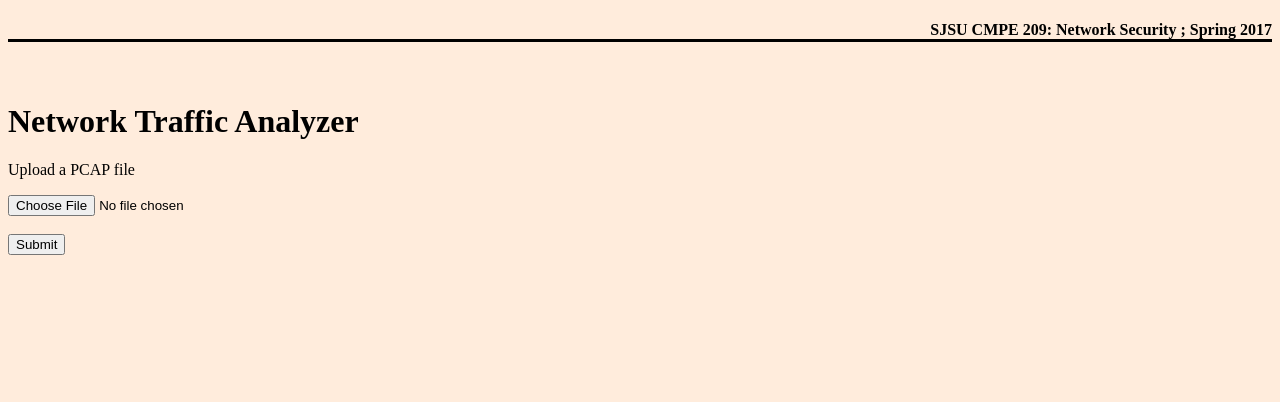
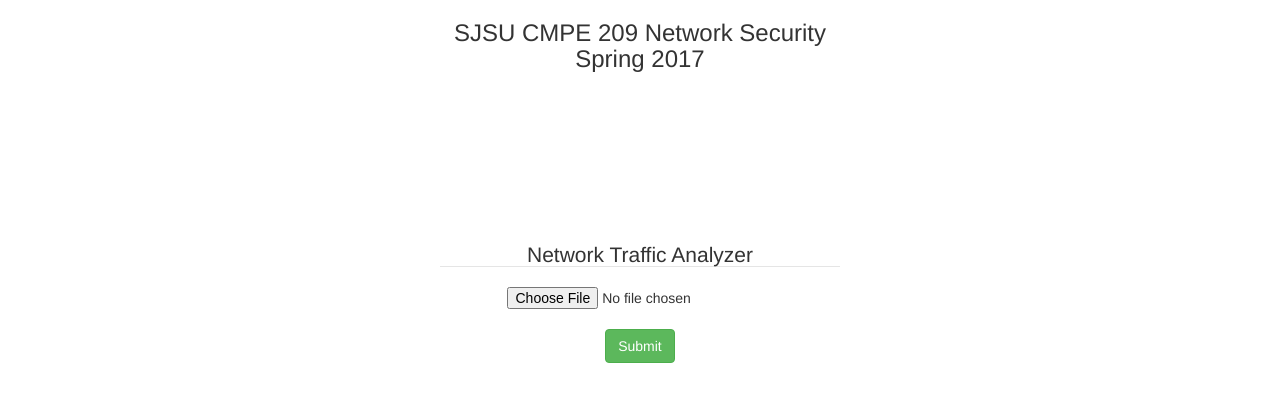
Before and after one commit to KrishnaRattihalliKantharaj/Network-Traffic-Analyzer, a Django app: page / in a window 1280 px wide. Shown: the top 402 px of the page. Run offline with Django 3.2, Linux system fonts and the light colour scheme; some libraries are stand-ins or nearby versions.

Commit message:
UI changes

```diff
--- a/project209/templates/home.html
+++ b/project209/templates/home.html
@@ -3,9 +3,14 @@
 <head>
     <meta charset="UTF-8">
     <title>Network Traffic Analyser</title>
+    <meta charset="utf-8">
+    <meta name="viewport" content="width=device-width, initial-scale=1">
+    <link rel="stylesheet" href="http://maxcdn.bootstrapcdn.com/bootstrap/3.3.6/css/bootstrap.min.css">
+    <script src="https://ajax.googleapis.com/ajax/libs/jquery/1.12.2/jquery.min.js"></script>
+    <script src="http://maxcdn.bootstrapcdn.com/bootstrap/3.3.6/js/bootstrap.min.js"></script>
     <style type="text/css">
         body{
-       background-color:#FFECDC;
+       background-color:;
        }
       h4{
        text-align:right;
@@ -15,15 +20,20 @@
     </style>
 </head>
 <body>
-<h4><b>SJSU CMPE 209: Network Security ; Spring 2017</b> </h4>
-    <br>
-    <h1> Network Traffic Analyzer </h1>
-    <p> Upload a PCAP file
-    <form action="/findAllIPs/" method="post" enctype="multipart/form-data">
-    <input type="file" name="file_upload" accept=".pcap"><br>
-    <br><input type="submit">
-    </form>
-    </p>
+    <div class = "col-sm-2"></div>
 
+    <center>
+        <div class = "col-sm-8">
+            <div style = "width: 400px">
+                <h3>SJSU CMPE 209 Network Security<br>Spring 2017</h3>
+                <br><br><br><br><br><br><br>
+                <h2> <legend>Network Traffic Analyzer </legend></h2>
+                <form action="/findAllIPs/" method="post" enctype="multipart/form-data">
+                    <input type="file" name="file_upload" accept=".pcap">
+                    <br><input class = "btn btn-success" type="submit">
+                </form>
+            </div>
+        </div>
+    </center>
 </body>
 </html>
```
Also changed, not shown: project209/templates/results.html (+9 -5 lines).
